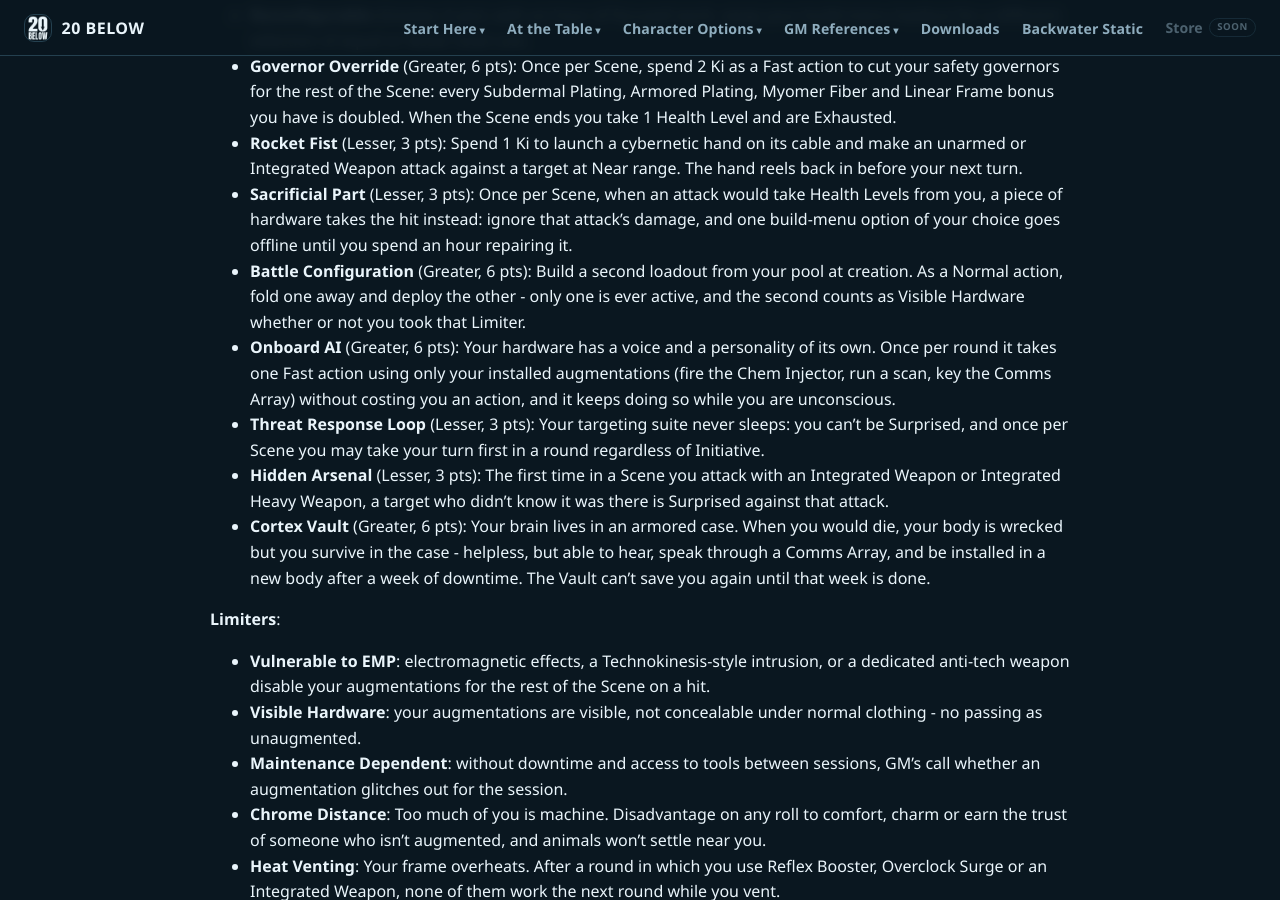
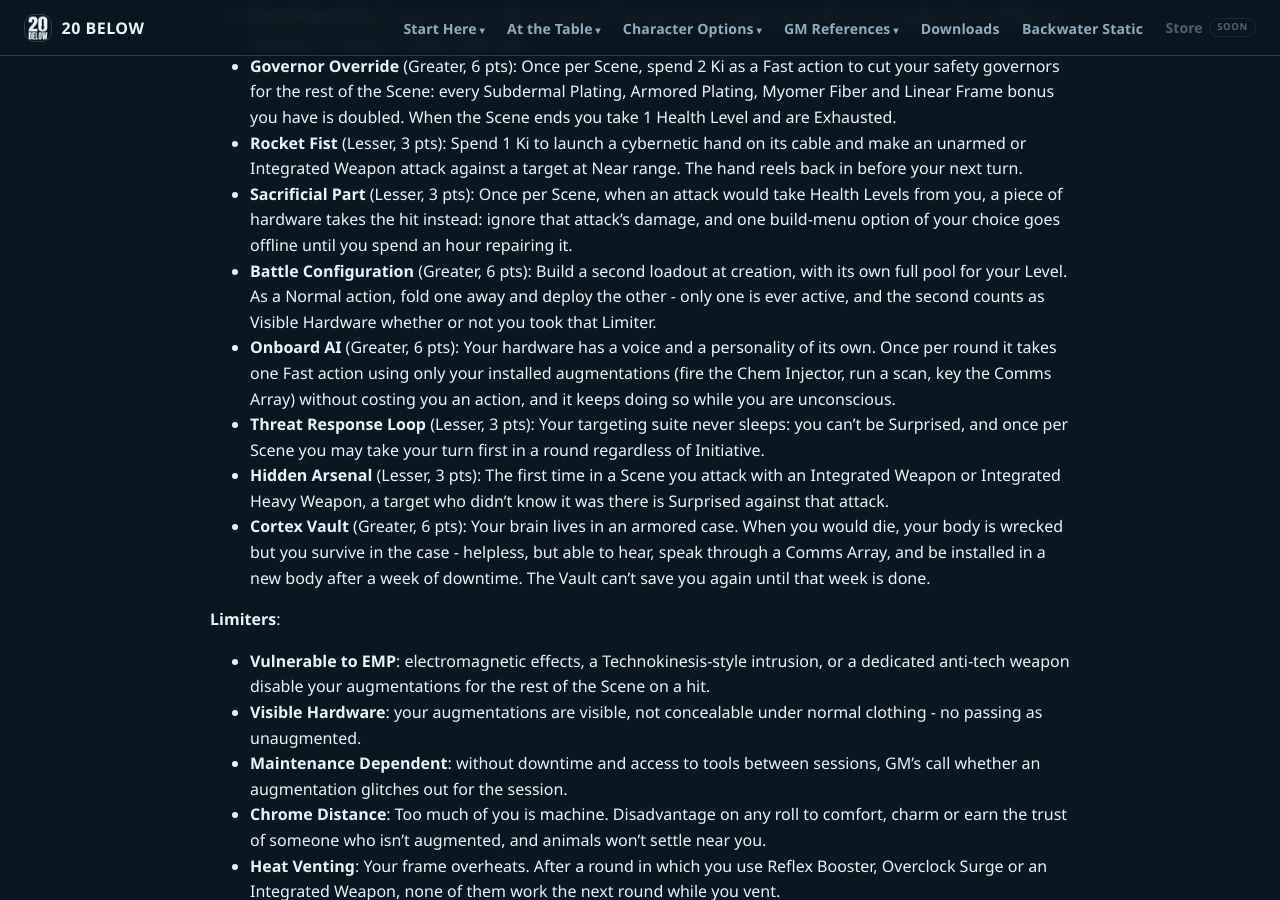
Before and after one commit to feralucce/20_Below, a Jekyll site: the page built from rules/gifts.md, in a window 1280 px wide and 900 px high, scrolled down 17692 px. Built offline with Jekyll 4.4.1, drawn with Linux system fonts in a browser that asks for light colours; our own code applies the rules of GitHub Pages for plain Markdown files; some of the changed text lies outside the part shown.

Commit message:
Gifts: a second form or loadout gets its own full pool
Co-Authored-By: Claude Opus 5.5 <noreply@anthropic.com>

```diff
--- a/rules/gifts.md
+++ b/rules/gifts.md
@@ -72,7 +72,7 @@ The alternate form is built once, at creation, spending a points pool (below) on
 
 - **Partial Shift** (Lesser, 3 pts): shift a single body part (hands to claws, eyes, wings) without a full transformation - no action cost, no Gift Check - but only one build-menu option's benefit applies at a time, not the whole form.
 - **Extended Reserve** (Greater, 6 pts): the build-menu pool at every Level is permanently +3 points bigger.
-- **Second Form** (Greater, 6 pts): build a second alternate form on the same pool, chosen independently at creation. Switching still triggers the Gift Check each time.
+- **Second Form** (Greater, 6 pts): build a second alternate form at creation, chosen independently, with its own full pool for your Level. Switching still triggers the Gift Check each time.
 - **Snap Change** (Lesser, 3 pts): transforming is a Fast action instead of a Slow one. The Gift Check still applies.
 - **Shed Skin** (Greater, 6 pts): once per Scene, when a hit would cost you a Health Level while transformed, you drop back to your normal form instead and ignore that Health Level. You can't transform again until the Scene ends.
 - **Terrifying Visage** (Lesser, 3 pts): the first time per Scene you transform in sight of enemies, roll your Level plus half your Presence against the Presence of every enemy within Close; a connecting die leaves that enemy Frightened until the end of their next turn.
@@ -393,7 +393,7 @@ A few options are bigger versions of a cheaper one - Myomer Fiber and Linear Fra
 - **Governor Override** (Greater, 6 pts): Once per Scene, spend 2 Ki as a Fast action to cut your safety governors for the rest of the Scene: every Subdermal Plating, Armored Plating, Myomer Fiber and Linear Frame bonus you have is doubled. When the Scene ends you take 1 Health Level and are Exhausted.
 - **Rocket Fist** (Lesser, 3 pts): Spend 1 Ki to launch a cybernetic hand on its cable and make an unarmed or Integrated Weapon attack against a target at Near range. The hand reels back in before your next turn.
 - **Sacrificial Part** (Lesser, 3 pts): Once per Scene, when an attack would take Health Levels from you, a piece of hardware takes the hit instead: ignore that attack's damage, and one build-menu option of your choice goes offline until you spend an hour repairing it.
-- **Battle Configuration** (Greater, 6 pts): Build a second loadout from your pool at creation. As a Normal action, fold one away and deploy the other - only one is ever active, and the second counts as Visible Hardware whether or not you took that Limiter.
+- **Battle Configuration** (Greater, 6 pts): Build a second loadout at creation, with its own full pool for your Level. As a Normal action, fold one away and deploy the other - only one is ever active, and the second counts as Visible Hardware whether or not you took that Limiter.
 - **Onboard AI** (Greater, 6 pts): Your hardware has a voice and a personality of its own. Once per round it takes one Fast action using only your installed augmentations (fire the Chem Injector, run a scan, key the Comms Array) without costing you an action, and it keeps doing so while you are unconscious.
 - **Threat Response Loop** (Lesser, 3 pts): Your targeting suite never sleeps: you can't be Surprised, and once per Scene you may take your turn first in a round regardless of Initiative.
 - **Hidden Arsenal** (Lesser, 3 pts): The first time in a Scene you attack with an Integrated Weapon or Integrated Heavy Weapon, a target who didn't know it was there is Surprised against that attack.
```
Also changed, not shown: webbook/gifts.md (+2 -2 lines).
